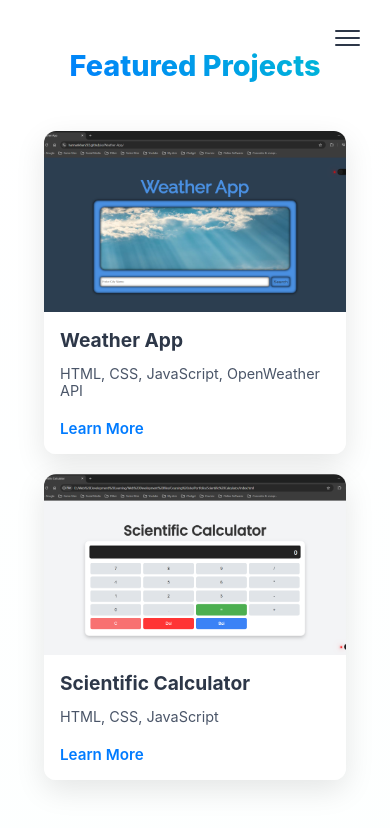
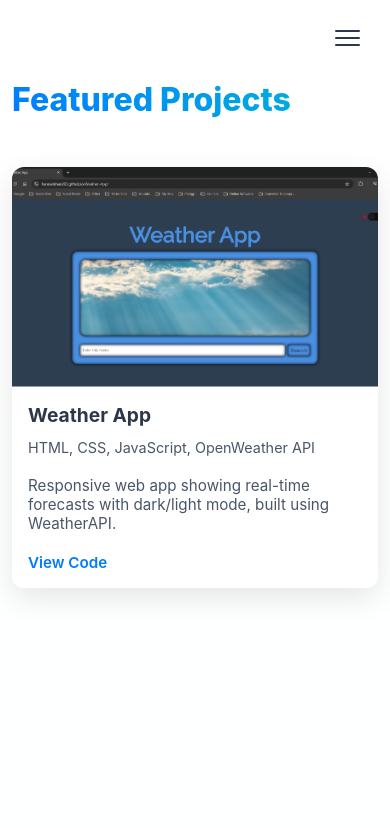
Before and after one commit to Hannankhan203/My-React-Portfolio, a React (Create React App) app: page /projects in a window 390 px wide. Shown: the top 828 px of the page. Built offline with nearby package versions, Linux system fonts and the light colour scheme.

Commit message:
Fixing Project Section Styling

```diff
--- a/src/App.css
+++ b/src/App.css
@@ -689,7 +689,7 @@
 .projects-heading {
   font-size: 2.8rem;
   font-weight: 800;
-  text-align: center;
+  /* text-align: center; */
   margin-bottom: 4rem;
   background: linear-gradient(45deg, #007bff, #00bcd4);
   -webkit-background-clip: text;
@@ -707,7 +707,6 @@
   display: grid;
   grid-template-columns: repeat(auto-fit, minmax(280px, 1fr));
   gap: 2.5rem;
-  margin-bottom: 4rem;
 }
 
 .project-card {
@@ -814,6 +813,12 @@
   margin-bottom: 1.2rem;
 }
 
+.project-desc {
+  font-size: 0.95rem;
+  color: #4a5568;
+  margin-bottom: 1.2rem;
+}
+
 .dark-mode .project-tech {
   color: #a8b2d1;
 }
@@ -844,16 +849,19 @@
   margin-top: 3rem;
 }
 
-.contact-link {
+.more-projects .contact-link {
   display: inline-block;
   font-size: 1.2rem;
   font-weight: 600;
   color: #007bff;
   text-decoration: none;
-  padding: 1rem 2rem;
-  border: 2px solid #007bff;
-  border-radius: 30px;
+  padding: 0.5rem 1rem;
+  border-top: 2px solid rgba(0, 0, 0, 0.4);
   transition: all 0.3s ease;
+  position: absolute;
+  bottom: -3px;
+  left: 0;
+  right: 0;
 }
 
 .dark-mode .contact-link {
@@ -862,8 +870,8 @@
 }
 
 .contact-link:hover {
-  background: #007bff;
   color: white;
+  background: rgba(0, 0, 0, 0.4);
   transform: translateY(-2px);
 }
 
@@ -930,14 +938,32 @@
     padding: 3rem 0.75rem;
   }
 
+  .projects-container {
+    /* border: 2px solid black; */
+    padding: 0;
+
+  }
+
   .projects-heading {
-    font-size: 1.8rem;
+    margin-top: 2rem;
+    font-size: 2rem;
   }
 
   .projects-grid {
     grid-template-columns: 1fr;
     gap: 1.25rem;
-  }
+    /* border: 2px solid black; */
+    width: 100%;
+  }
+
+  /* .view-project {
+  color: blue;
+  font-weight: 600;
+  font-size: 0.95rem;
+  padding: 0;
+  border: none;
+  border-radius: 0;
+} */
 
   .project-content {
     padding: 1rem;
--- a/src/components/Projects.jsx
+++ b/src/components/Projects.jsx
@@ -61,7 +61,7 @@ function Projects({ darkMode }) {
 
       tl.to(projectImagesRef.current[index], {
         clipPath: "polygon(0 0, 100% 0, 100% 100%, 0 100%)",
-        duration: 1.2,
+        duration: 0.8,
         ease: "power4.out",
       })
         .to(
@@ -126,7 +126,7 @@ function Projects({ darkMode }) {
       id: 1,
       title: "Weather App",
       src: WeatherAppImg,
-      alt: "Weather App",
+      desc: "Responsive web app showing real-time forecasts with dark/light mode, built using WeatherAPI.",
       tech: "HTML, CSS, JavaScript, OpenWeather API",
       href: "https://hannankhan203.github.io/Weather-App/",
       github: "https://github.com/Hannankhan203/Weather-App",
@@ -135,6 +135,7 @@ function Projects({ darkMode }) {
       id: 2,
       title: "Scientific Calculator",
       src: ScientificCalculator,
+      desc: "Responsive web app with basic & advanced functions, featuring dark/light mode toggle.",
       alt: "Scientific Calculator",
       tech: "HTML, CSS, JavaScript",
       href: "https://hannankhan203.github.io/Scientific-Calculator/",
@@ -144,6 +145,7 @@ function Projects({ darkMode }) {
       id: 3,
       title: "Notes App",
       src: Notes,
+      desc: "TypeScript-powered task manager with CRUD operations, animations, and localStorage persistence.",
       alt: "Notes App",
       tech: "HTML, CSS, JavaScript, Local Storage, TypeScript",
       href: "https://hannankhan203.github.io/Notes-App-TypeScript/",
@@ -153,6 +155,7 @@ function Projects({ darkMode }) {
       id: 4,
       title: "Currency Converter",
       src: CurrencyConverter,
+      desc: "Real-time exchange tool with 160+ currencies, flags, and dark/light mode.",
       alt: "Currency Converter",
       tech: "HTML, CSS, JavaScript, Open Exchange API",
       href: "https://hannankhan203.github.io/Currency-Converter/",
@@ -162,6 +165,7 @@ function Projects({ darkMode }) {
       id: 5,
       title: "Coursing Site",
       src: CoursingSite,
+      desc: "Responsive e-learning platform for full-stack development with dark/light mode toggle.",
       alt: "Coursing Site",
       tech: "HTML, CSS, JavaScript",
       href: "https://hannankhan203.github.io/Coursing-Site/",
@@ -171,6 +175,7 @@ function Projects({ darkMode }) {
       id: 6,
       title: "Authentication Form",
       src: AuthenticationForm,
+      desc: "Firebase-powered application with authentication, CRUD operations, and password recovery.",
       alt: "Authentication Form",
       tech: "HTML, CSS, JavaScript, Firebase Authentication, Firebase Database",
       href: "https://authentication-form-203.netlify.app/",
@@ -180,6 +185,7 @@ function Projects({ darkMode }) {
       id: 7,
       title: "Typing Speed Test",
       src: TypingSpeedTest,
+      desc: "Interactive app measuring WPM and accuracy with real-time feedback",
       alt: "Typing Speed Test",
       tech: "HTML, CSS, JavaScript, TypeScript",
       href: "https://hannankhan203.github.io/Typing-Speed-Test/",
@@ -189,6 +195,7 @@ function Projects({ darkMode }) {
       id: 8,
       title: "Scroll Magic (GSAP Integration)",
       src: ScrollMagic,
+      desc: "Interactive landing page with GSAP animations, parallax effects, and cursor tracking.",
       alt: "Scroll Magic (GSAP Integration)",
       tech: "HTML, CSS, JavaScript, GSAP",
       href: "https://scroll-magic-gsap.netlify.app/",
@@ -198,6 +205,7 @@ function Projects({ darkMode }) {
       id: 9,
       title: "Attendance Management System",
       src: AttendanceManagementSystem,
+      desc: "Feature-rich web app with dark mode, PDF export, and responsive design.",
       alt: "Attendance Management System",
       tech: "HTML, CSS, JavaScript, Local Storage",
       href: "https://hannankhan203.github.io/Attendance-Management-System/",
@@ -207,6 +215,7 @@ function Projects({ darkMode }) {
       id: 10,
       title: "Personal Finance Tracker",
       src: PersonalFinanceTracker,
+      desc: "A responsive web app for managing income, expenses, and visualizing spending with interactive charts.",
       alt: "Personal Finance Tracker",
       tech: "HTML, CSS, JavaScript, Local Storage",
       href: "https://hannankhan203.github.io/Personal-Expense-Tracker/",
@@ -251,8 +260,9 @@ function Projects({ darkMode }) {
               >
                 <h3 className="project-title">{project.title}</h3>
                 <p className="project-tech">{project.tech}</p>
+                <p className="project-desc">{project.desc}</p>
                 <Link to={project.github} className="project-link" target="_blank">
-                  Learn More
+                  View Code
                 </Link>
               </div>
             </div>
@@ -264,7 +274,7 @@ function Projects({ darkMode }) {
             to="/contact"
             className={`contact-link ${darkMode ? "dark-mode" : "light-mode"}`}
           >
-            Let's work together! Contact me →
+            Contact me →
           </Link>
         </div>
       </div>
```
